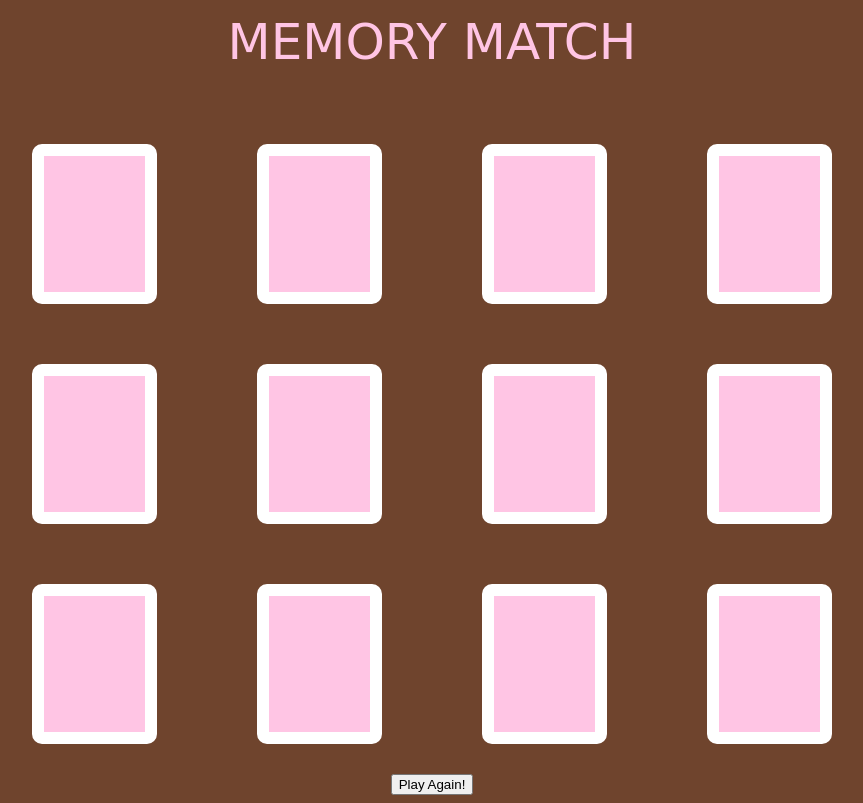
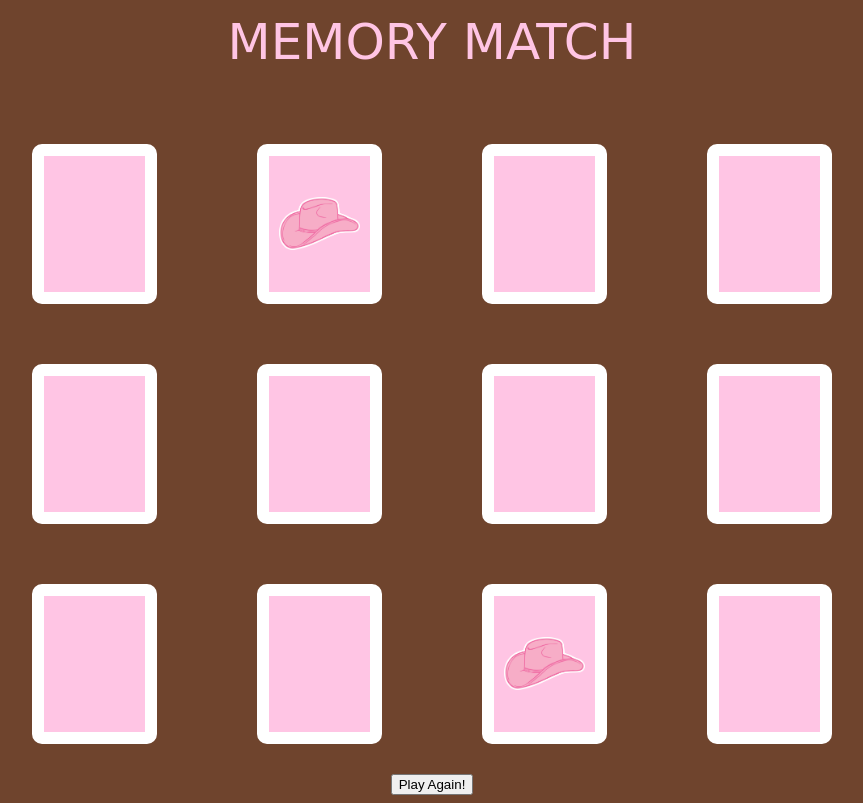
Before and after one commit to camillemarker/Matching-Game, a plain HTML site: page game-board.html in a window 1280 px wide. Shown: the whole page, without its empty margins (208-1071 px from the left). Drawn offline with Linux system fonts and the light colour scheme.

Commit message:
Card flipping mechanism added

```diff
--- a/game-board.html
+++ b/game-board.html
@@ -13,7 +13,9 @@
   <h1></h1>
   <section id="cards">
     <div class="card" imgClass="boot"></div>
-    <div class="card" imgClass="hat"></div>
+    <div class="card" imgClass="hat">
+      <img src="./images/pink cowgirl hat.png" alt=""/>
+    </div>
     <div class="card" imgClass="horse"></div>
     <div class="card" imgClass="horse"></div>
 
@@ -24,7 +26,9 @@
 
     <div class="card" imgClass="horseshoe"></div>
     <div class="card" imgClass="horseshoe"></div>
-    <div class="card" imgClass="hat"></div>
+    <div class="card" imgClass="hat">
+      <img src="./images/pink cowgirl hat.png" alt="" />
+    </div>
     <div class="card" imgClass="pistol"></div>
   </section>
   <button class="playAgainBtn">Play Again!</button>
--- a/script.js
+++ b/script.js
@@ -4,8 +4,6 @@
 let board //3 rows, 4 columns
 let winner
 let matches = 0
-//const cardClass = ['boot', 'hat', 'pistol', 'horse', 'horseshoe', 'lasso'] //possible back of card images
-//const imgPairs = [...cardImgs, ...cardImgs] //combo of any two clicked cards
 
 /*----- cached elements  -----*/
 const beginBtn = document.querySelector('#beginBtn')
@@ -69,6 +67,7 @@ let secondClick
 function cardClick(event) {
   const element = event.target
   console.log(clickNum)
+  element.classList.toggle('flip')
   if (clickNum === 1) {
     clickNum = 2
     firstClick = element
--- a/style.css
+++ b/style.css
@@ -16,6 +16,7 @@ body {
   column-gap: 100px;
   row-gap: 60px;
   border: none;
+  perspective: 1000px;
 }
 
 .card {
@@ -25,6 +26,13 @@ body {
   display: grid;
   justify-content: center;
   align-items: center;
+  place-items: center;
+  transform-style: preserve-3d;
+  transition: transform .5s
+  }
+
+.card:hover {
+  transform: scale(1.03);
   }
 
 header {
@@ -34,3 +42,12 @@ header {
   font-size: 50px;
   margin-top: 5px
 }
+
+.card img {
+width: 80%;
+max-height: 90px;
+}
+
+.card.flip {
+  transform: rotateY(180deg)
+}
```
Also changed, not shown: images/lasso.png (added), images/pink cowgirl hat.png (added).
